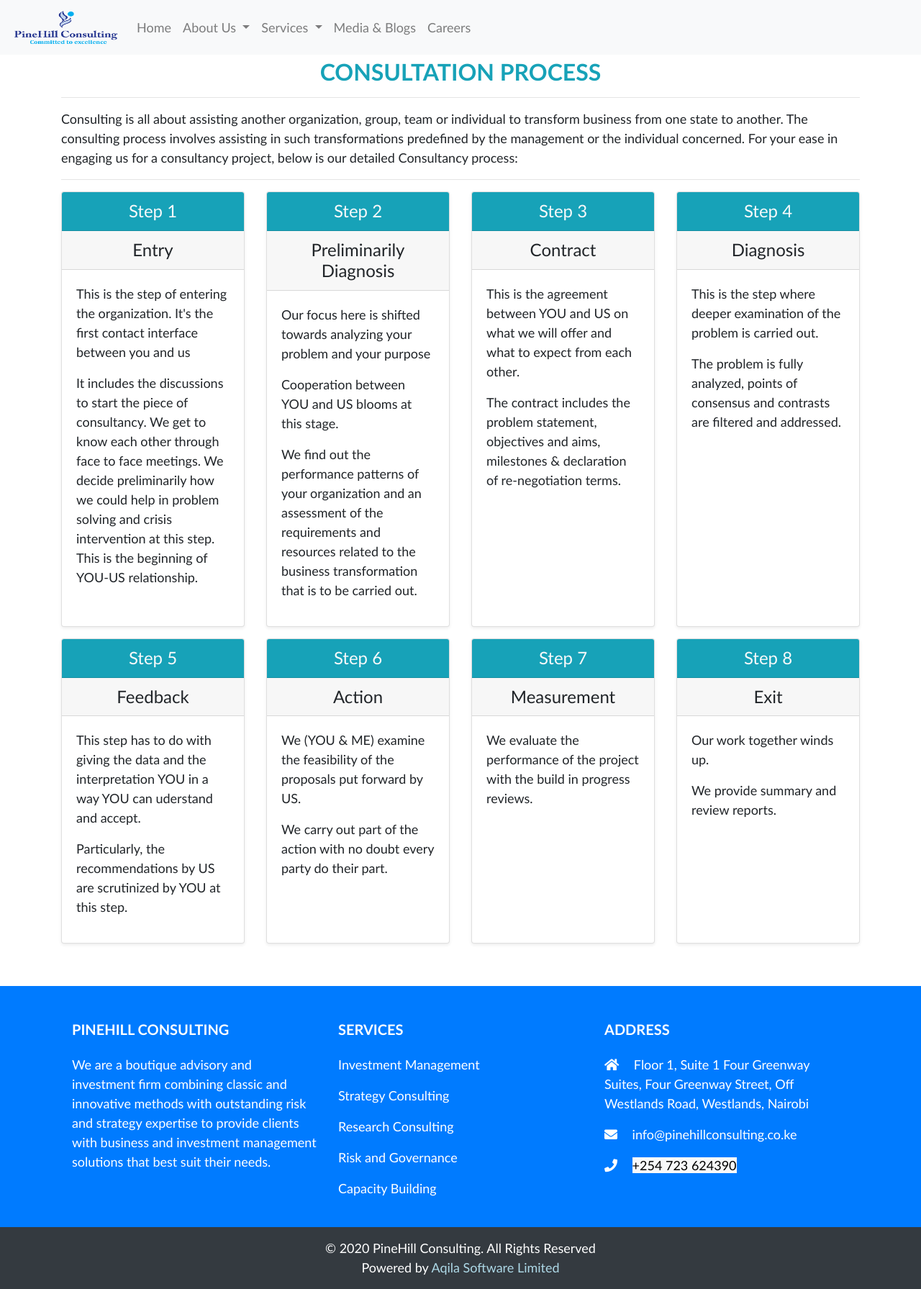
After one commit to timothymadegwa/Pinehill, a Django app: page /consulting in a window 1280 px wide. The commit adds this page. Shown: the whole page at 72% size. Run offline with Django 3.2, Linux system fonts and the light colour scheme; some libraries are stand-ins or nearby versions.

Commit message:
added the consulting page

```diff
--- /dev/null
+++ b/app/templates/app/consulting.html
@@ -0,0 +1,135 @@
+{% extends 'base.html' %}
+{% load static %}
+{% block title %} | Consultation Process {% endblock %}
+
+{% block content %}
+
+
+        <div class="container">
+            <h2 class="text-center text-info"><strong>CONSULTATION PROCESS</strong></h2><hr>
+            <p>Consulting is all about assisting another organization, group, team or individual to transform business from one state to another.
+                The consulting process involves assisting in such transformations predefined by the management or the individual concerned.
+                For your ease in engaging us for a consultancy project, below is our detailed Consultancy process:</p><hr>
+            <div class="card-deck mb-3" id="consulting">
+                <div class="card mb-3 shadow-sm">
+                  <div class="card-header bg-info">
+                    <h4 class="my-0 font-weight-normal text-center text-light">Step 1</h4>
+                  </div>
+                  <div class="card-header">
+                    <h4 class="my-0 font-weight-normal text-center">Entry</h4>
+                  </div>
+                  <div class="card-body">
+                    <span>
+                      <p>This is the step of entering the organization. It's the first contact interface between you and us</p>
+                      <p>It includes the discussions to start the piece of consultancy. We get to know each other through face to face meetings.
+                        We decide preliminarily how we could help in problem solving and crisis intervention at this step. This is the beginning of YOU-US relationship.</p>
+                    </span>
+                  </div>
+                </div>
+                <div class="card mb-3 shadow-sm">
+                  <div class="card-header bg-info">
+                    <h4 class="my-0 font-weight-normal text-center text-light">Step 2</h4>
+                  </div>
+                    <div class="card-header">
+                      <h4 class="my-0 font-weight-normal text-center">Preliminarily Diagnosis</h4>
+                    </div>
+                    <div class="card-body">
+                      <span class="mt-3 mb-3">
+                        <p>Our focus here is shifted towards analyzing your problem and your purpose</p>
+                        <p>Cooperation between YOU and US blooms at this stage.</p>
+                        <p>We find out the performance patterns of your organization and an assessment of the requirements and resources related to the business transformation that is to be carried out.</p>
+                      </span>
+                    </div>
+                  </div>
+                  <div class="card mb-3 shadow-sm">
+                    <div class="card-header bg-info">
+                      <h4 class="my-0 font-weight-normal text-center text-light">Step 3</h4>
+                    </div>
+                    <div class="card-header">
+                      <h4 class="my-0 font-weight-normal text-center">Contract</h4>
+                    </div>
+                    <div class="card-body">
+                      <span class="mt-3 mb-3">
+                        <p>This is the agreement between YOU and US on what we will offer and what to expect from each other.</p>
+                        <p>The contract  includes the problem statement, objectives and aims, milestones & declaration of re-negotiation terms.</p>
+                      </span>
+                    </div>
+                  </div>
+                  <div class="card mb-3 shadow-sm">
+                    <div class="card-header bg-info">
+                      <h4 class="my-0 font-weight-normal text-center text-light">Step 4</h4>
+                    </div>
+                    <div class="card-header">
+                      <h4 class="my-0 font-weight-normal text-center">Diagnosis</h4>
+                    </div>
+                    <div class="card-body">
+                      <span class="mt-3 mb-3">
+                        <p>This is the step where deeper examination of the problem is carried out. </p>
+                        <p>The problem is fully analyzed, points of consensus and contrasts are filtered and addressed.</p>
+                      </span>
+                    </div>
+                  </div>
+                  <div class="card mb-3 shadow-sm">
+                    <div class="card-header bg-info">
+                      <h4 class="my-0 font-weight-normal text-center text-light text-light">Step 5</h4>
+                    </div>
+                    <div class="card-header">
+                      <h4 class="my-0 font-weight-normal text-center">Feedback</h4>
+                    </div>
+                    <div class="card-body">
+                      <span class="mt-3 mb-3">
+                        <p>This  step has to do with giving the data and the interpretation YOU in a way YOU can uderstand and accept.</p>
+                        <p>Particularly, the recommendations by US  are scrutinized by YOU at this step.</p>
+                      </span>
+                    </div>
+
+                  </div>
+                  <div class="card mb-3 shadow-sm">
+                    <div class="card-header bg-info">
+                      <h4 class="my-0 font-weight-normal text-center text-light">Step 6</h4>
+                    </div>
+                    <div class="card-header">
+                      <h4 class="my-0 font-weight-normal text-center">Action</h4>
+                    </div>
+                    <div class="card-body">
+                      <span class="mt-3 mb-3">
+                        <p>We (YOU & ME) examine the feasibility of the proposals put forward by US.</p>
+                        <p>We carry out part of the action with no doubt every party do their part.</p>
+                      </span>
+                    </div>
+
+                  </div>
+                  <div class="card mb-3 shadow-sm">
+                    <div class="card-header bg-info">
+                      <h4 class="my-0 font-weight-normal text-center text-light">Step 7</h4>
+                    </div>
+                    <div class="card-header">
+                      <h4 class="my-0 font-weight-normal text-center">Measurement</h4>
+                    </div>
+                    <div class="card-body">
+                      <span class="mt-3 mb-3">
+                        <p>We evaluate the performance of the project with the build in progress reviews.</p>
+                      </span>
+                    </div>
+
+                  </div>
+                  <div class="card mb-3 shadow-sm">
+                    <div class="card-header bg-info">
+                      <h4 class="my-0 font-weight-normal text-center text-light">Step 8</h4>
+                    </div>
+                    <div class="card-header">
+                      <h4 class="my-0 font-weight-normal text-center">Exit</h4>
+                    </div>
+                    <div class="card-body">
+                      <span class="mt-3 mb-3">
+                        <p>Our work together winds up.</p>
+                        <p>We provide summary and review reports.</p>
+                      </span>
+                    </div>
+                  </div>
+
+        </div>
+    </div>
+
+</body><br>
+{% endblock content %}
--- a/app/templates/app/index.html
+++ b/app/templates/app/index.html
@@ -114,7 +114,7 @@
       </div>
       <section class="py-lg-4 py-md-3 py-sm-3 py-3 bg-info">
         <div class="container py-lg-5 py-md-4 py-sm-4 py-3">
-        <div class="row text-center">
+        <div class="row text-center text-light">
             <div class="col-lg-3 col-md-3 col-sm-3 col-6 my-3">
             <b><h3>200 +</h3></b>
             <h4 class="pt-2">Trainings</h4>
--- a/app/templates/app/research.html
+++ b/app/templates/app/research.html
@@ -1,9 +1,9 @@
 {% extends 'base.html' %}
 {% load static %}
-{% block title %} | Investment Management {% endblock %}
+{% block title %} | Research Consulting {% endblock %}
 
 {% block content %}
-        <img src='{% static "images/investment.jpg"%}' class="d-block w-100" alt="..." width="640" height="350"><br>
+        <img src='{% static "images/research.jpg"%}' class="d-block w-100" alt="..." width="640" height="350"><br>
 
         <div class="container">
             <h2 class="text-center text-info"><strong>RESEARCH CONSULTING</strong></h2><hr>
--- a/app/templates/base.html
+++ b/app/templates/base.html
@@ -39,6 +39,12 @@
                   <a class=" active dropdown-item" href="{% url 'about' %}">Who We Are</a>
                   {% else %}
                   <a class="dropdown-item" href="{% url 'about' %}">Who We Are</a>
+                  {% endif %}
+
+                  {% if 'consulting' in request.path %}
+                  <a class=" active dropdown-item" href="{% url 'consulting' %}">Consultation Process</a>
+                  {% else %}
+                  <a class="dropdown-item" href="{% url 'consulting' %}">Consultation Process</a>
                   {% endif %}
 
                   {% if 'team' in request.path %}
@@ -151,6 +157,11 @@
           </li>
           <li>
             <p>
+              <a href="{% url 'research' %}" style="color: white;">Research Consulting</a>
+            </p>
+          </li>
+          <li>
+            <p>
               <a href="{% url 'risk' %}" style="color: white;">Risk and Governance</a>
             </p>
           </li>
--- a/app/urls.py
+++ b/app/urls.py
@@ -5,6 +5,7 @@ from . import views
 urlpatterns = [
     path('', views.index, name='index'),
     path('about', views.about, name='about'),
+    path('consulting', views.consulting, name='consulting'),
     path('team', views.team, name='team'),
     path('investment', views.investment, name='investment'),
     path('strategy', views.strategy, name='strategy'),
--- a/app/views.py
+++ b/app/views.py
@@ -8,6 +8,9 @@ def index(request):
 
 def about(request):
     return render(request, 'app/about.html')
+
+def consulting(request):
+    return render(request, 'app/consulting.html')
 
 def team(request):
     team = Team.objects.filter(is_consultant=False).order_by('rank').filter(is_published=True)
```
Also changed, not shown: app/static/images/capacity.jpg, app/static/images/hr.jpg (added), app/static/images/research.jpg (added), app/static/images/strategy.jpeg.
